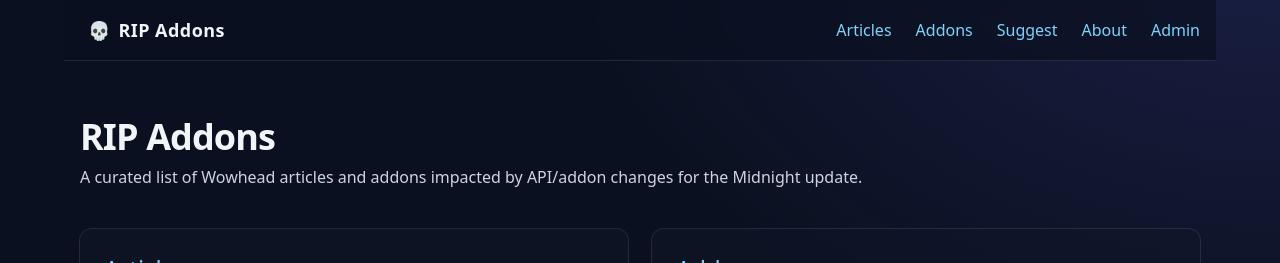
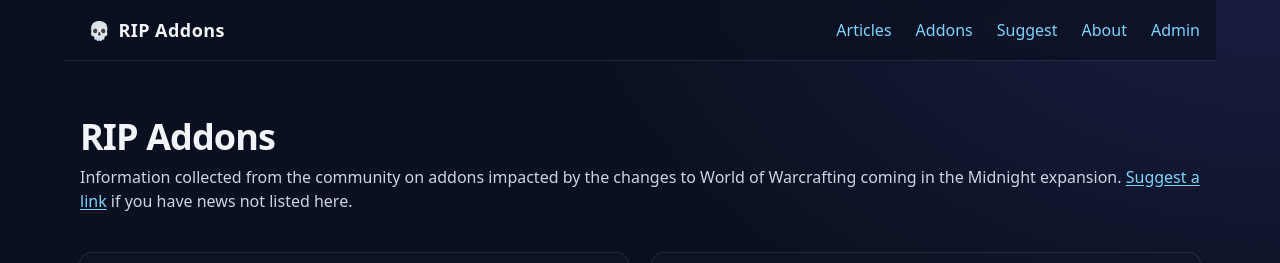
Before and after one commit to ert00034/midnight-hitlist, a Next.js app: page / in a window 1280 px wide. Shown: the top 263 px of the page. Built offline with nearby package versions, Linux system fonts and the light colour scheme; no server answers; the database is empty.

Commit message:
new text

```diff
--- a/app/page.tsx
+++ b/app/page.tsx
@@ -8,7 +8,10 @@
       <Navbar />
       <header className="py-10">
         <h1 className="text-4xl font-semibold tracking-tight">RIP Addons</h1>
-        <p className="mt-2 text-slate-300">A curated list of Wowhead articles and addons impacted by API/addon changes for the Midnight update.</p>
+        <p className="mt-2 text-slate-300">
+          Information collected from the community on addons impacted by the changes to World of Warcrafting coming in the Midnight expansion.{" "}
+          <Link href="/suggest" className="underline">Suggest a link</Link> if you have news not listed here.
+        </p>
       </header>
       <section className="grid gap-6 md:grid-cols-2">
         <Link href="/articles" className="rounded-xl bg-slate-900/40 p-6 ring-1 ring-white/10 hover:shadow-glow transition">
```
